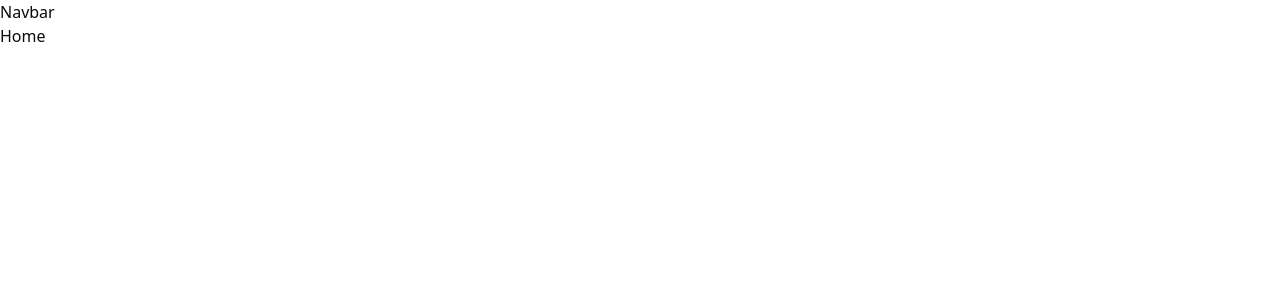
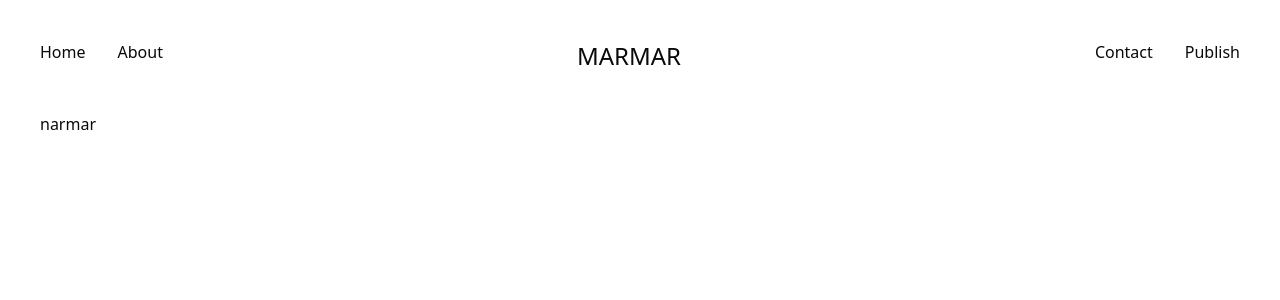
Before and after one commit to marianneliuu/blog, a Next.js app: page / in a window 1280 px wide. Shown: the top 300 px of the page. Built offline with nearby package versions, Linux system fonts and the light colour scheme.

Commit message:
Set up nav bar and routes

```diff
--- /dev/null
+++ b/src/app/about/page.tsx
@@ -0,0 +1,3 @@
+export default function About() {
+  return <div>aboutpage</div>;
+}
--- /dev/null
+++ b/src/app/contact/page.tsx
@@ -0,0 +1,3 @@
+export default function About() {
+  return <div>contactpage</div>;
+}
--- a/src/app/layout.tsx
+++ b/src/app/layout.tsx
@@ -1,5 +1,6 @@
 import type { Metadata } from "next";
 import "./globals.css";
+import Navbar from "@/components/navbar";
 
 //! Update metadata to match your project
 export const metadata: Metadata = {
@@ -10,7 +11,10 @@ export const metadata: Metadata = {
 export default function RootLayout({ children }: { children: React.ReactNode }) {
   return (
     <html lang="en">
-      <body>{children}</body>
+      <body>
+        <Navbar />
+        <main className="flex px-10">{children}</main>
+      </body>
     </html>
   );
 }
--- a/src/app/page.tsx
+++ b/src/app/page.tsx
@@ -1,11 +1,3 @@
-import Navbar from "@/components/navbar";
-import { Button } from "@/components/ui/button";
-
 export default function Home() {
-  return (
-    <main>
-      <Navbar />
-      <h1>Home</h1>
-    </main>
-  );
+  return <div className="">narmar</div>;
 }
--- /dev/null
+++ b/src/app/publish/page.tsx
@@ -0,0 +1,3 @@
+export default function About() {
+  return <div>publishpage</div>;
+}
--- a/src/components/Navbar.tsx
+++ b/src/components/Navbar.tsx
@@ -1,3 +1,19 @@
+import Link from "next/link";
+
 export default function Navbar() {
-  return <div>Navbar</div>;
+  return (
+    <nav className="flex flex-row justify-between p-10">
+      <div className="flex flex-row space-x-8">
+        <Link href="/">Home</Link>
+        <Link href="/about">About</Link>
+      </div>
+      <Link href="/" className="text-2xl">
+        MARMAR
+      </Link>
+      <div className="flex flex-row space-x-8">
+        <Link href="/contact">Contact</Link>
+        <Link href="/publish">Publish</Link>
+      </div>
+    </nav>
+  );
 }
```
